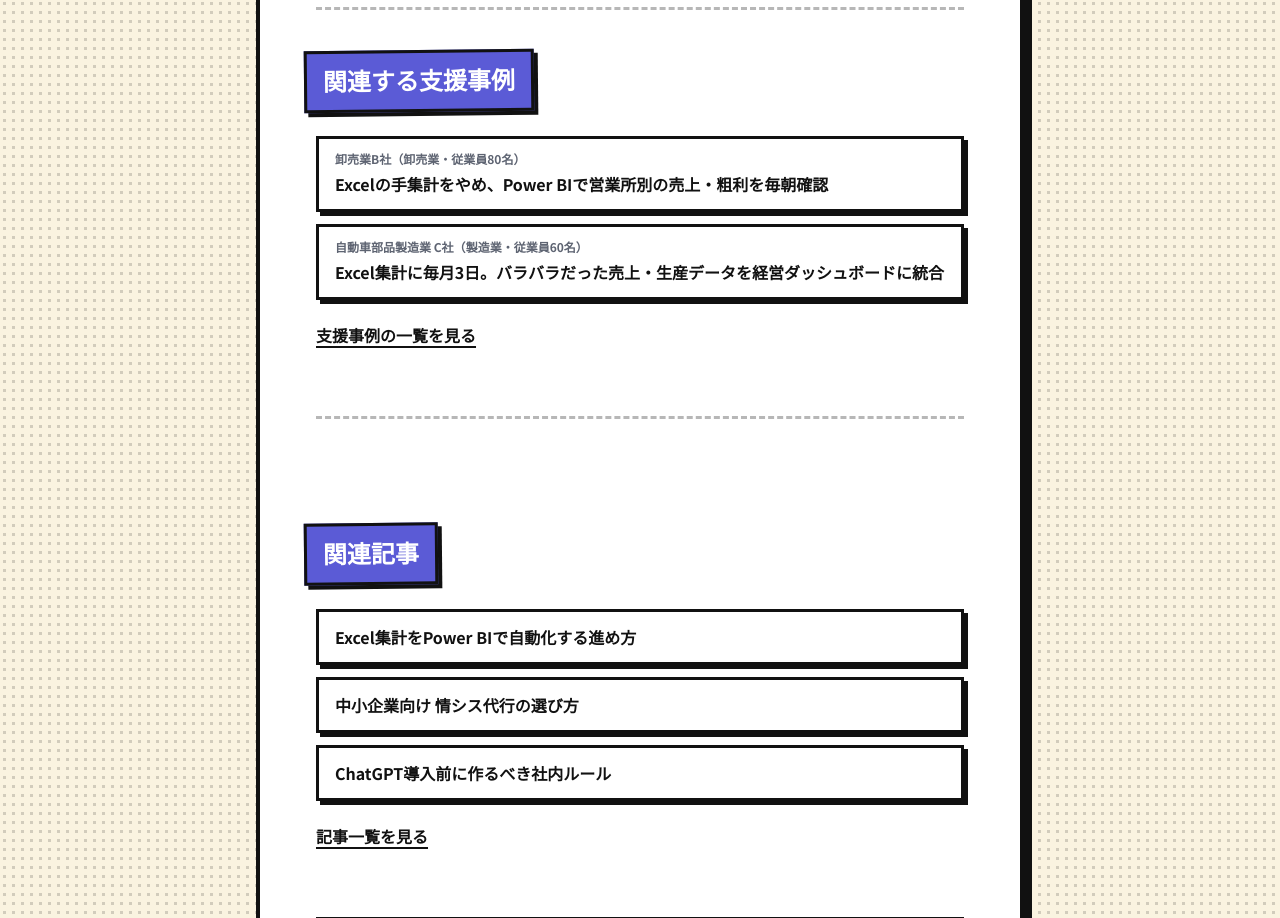
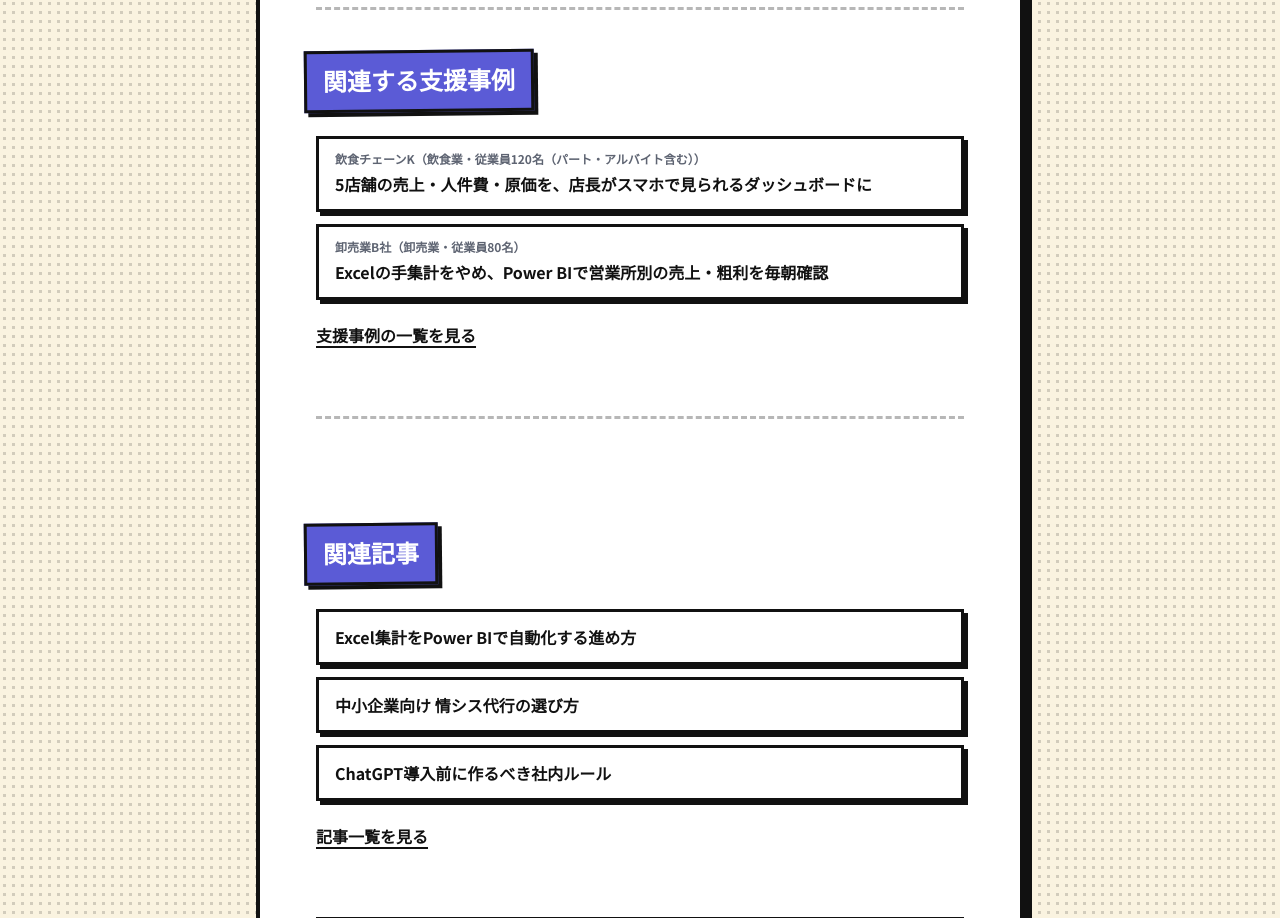
Before and after one commit to momonga1192/momonga1192, a React (Vite) app: page /articles/sme-bi-tableau-powerbi in a window 1280 px wide. Shown: the part 8852-9770 px from the top of the page. Built offline with nearby package versions, Linux system fonts and the light colour scheme; no server answers.

Commit message:
記事に出す支援事例を記事ごとに変え、どの事例にも記事からリンクが付くようにする

```diff
--- a/components/works/ArticleWorks.tsx
+++ b/components/works/ArticleWorks.tsx
@@ -1,11 +1,16 @@
 import React from 'react';
+import { useLocation } from 'react-router-dom';
 import { ServiceKey } from '../next/theme';
 import { ac } from '../articles/articleComic';
 import { worksOfService } from './ServiceWorks';
 
-// お役立ち記事の「関連記事」の上に置く「関連する支援事例」。記事のサービスの事例を2件まで出す
+// お役立ち記事の「関連記事」の上に置く「関連する支援事例」。記事のサービスの事例を2件まで出す。
+// どの記事も同じ2件にならないよう、記事のURLから決まる位置から選ぶ（どの事例にもどこかの記事からリンクが付く）
 const ArticleWorks: React.FC<{ service: ServiceKey }> = ({ service }) => {
-  const works = worksOfService(service).slice(0, 2);
+  const { pathname } = useLocation();
+  const all = worksOfService(service);
+  const start = [...pathname].reduce((h, c) => (h * 31 + c.charCodeAt(0)) >>> 0, 7) % Math.max(all.length, 1);
+  const works = all.length <= 2 ? all : [all[start], all[(start + 1) % all.length]];
   if (works.length === 0) return null;
   return (
     <section className={ac.related}>
```
